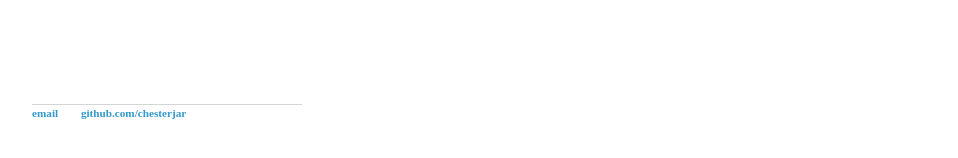
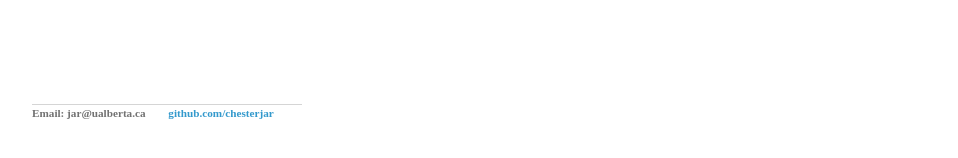
Before and after one commit to chesterjar/chesterjar, a Jekyll site: the page built from index.html, in a window 1280 px wide. Shown: the part 708-866 px from the top of the page, without its empty margins (160-1118 px from the left). Built offline with Jekyll 4.4.1, drawn with Linux system fonts in a browser that asks for light colours; some web fonts are replaced.

Commit message:
Update default.html

```diff
--- a/_layouts/default.html
+++ b/_layouts/default.html
@@ -21,7 +21,7 @@
 			</div><!-- /.container -->
 			<footer>
 	    		<ul>
-	        		<li><a href="mailto:jar@ualberta.ca">email</a></li>
+	        		<li>Email: jar@ualberta.ca</li>
 	        		<li><a href="https://github.com/chesterjar">github.com/chesterjar</a></li>
 				</ul>
 			</footer>
```
